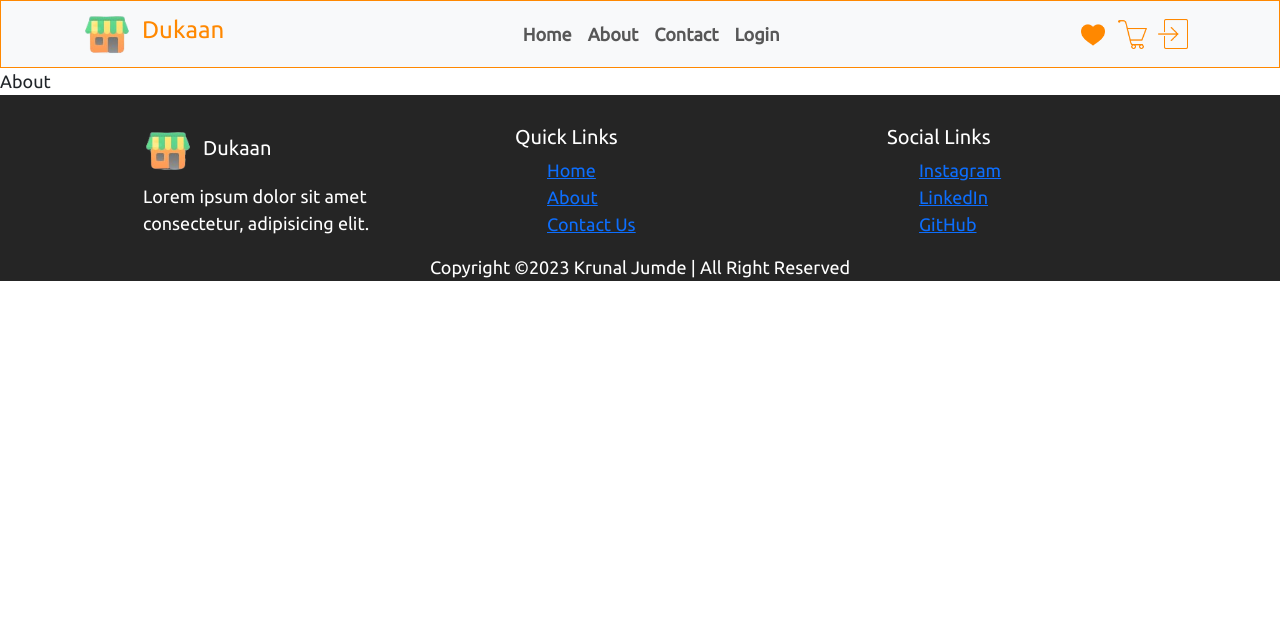
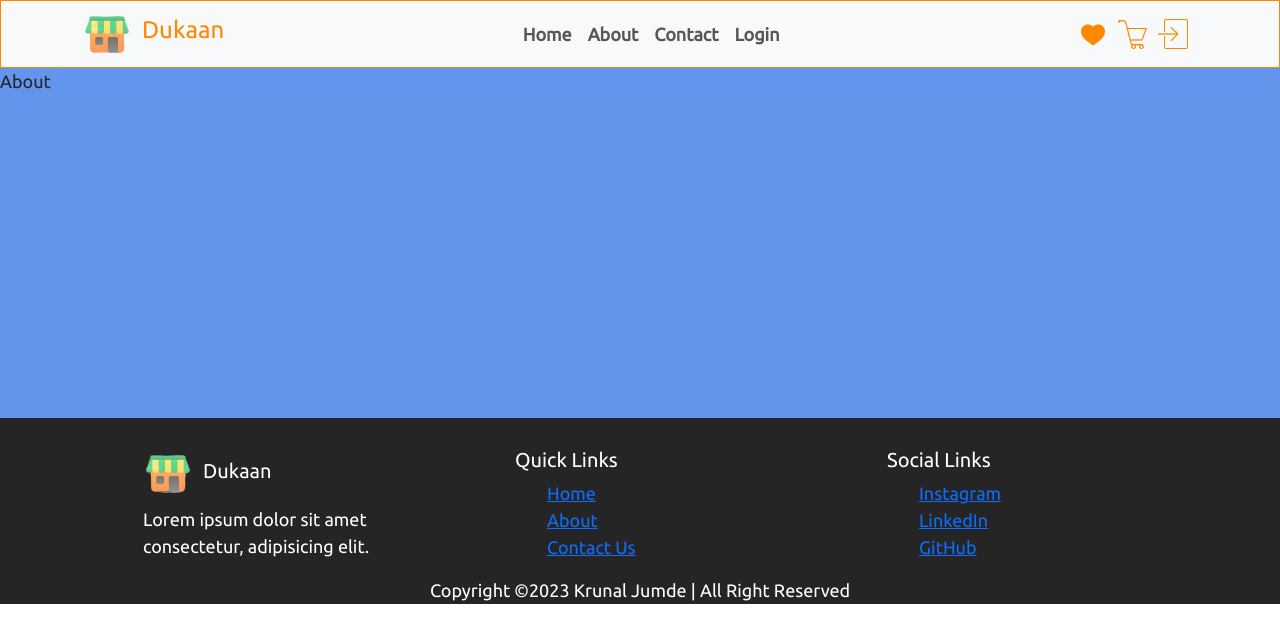
Before and after one commit to Krunaljumde24/dukaan-react-app, a React (Vite) app: page /about in a window 1280 px wide. Shown: the top 642 px of the page. Built offline with nearby package versions, Linux system fonts and the light colour scheme.

Commit message:
code commit

```diff
--- a/src/components/About/About.jsx
+++ b/src/components/About/About.jsx
@@ -1,8 +1,9 @@
 import React from 'react'
+import './about.css'
 
 function About() {
     return (
-        <div>About</div>
+        <div className='about-container' id='about'>About</div>
     )
 }
 
--- /dev/null
+++ b/src/components/About/about.css
@@ -0,0 +1,4 @@
+.about-container {
+    height: 350px;
+    background-color: cornflowerblue;
+}
--- a/src/components/Header/Header.jsx
+++ b/src/components/Header/Header.jsx
@@ -37,8 +37,6 @@ function Header() {
                         </li>
                     </ul>
                     <div>
-
-
                         <img src={favIcon} className='side-icon' alt="cart_icon" />
                         <img src={cartIcon} className='side-icon' alt="cart_icon" />
                         <Link to="/login">
--- a/src/components/contact/Contact.jsx
+++ b/src/components/contact/Contact.jsx
@@ -2,7 +2,7 @@ import React from 'react'
 
 function Contact() {
   return (
-    <div>Contact</div>
+    <div id='contact'>Contact</div>
   )
 }
 
```
Also changed, not shown: src/components/LandingPage.jsx (+8 -1 lines).
